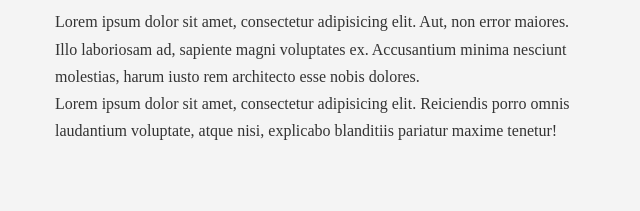
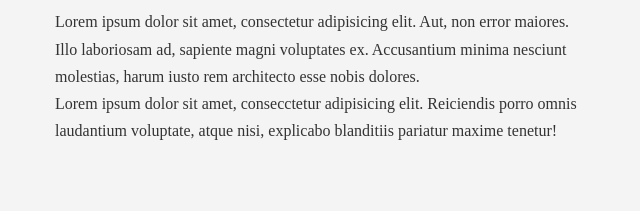
Before and after one commit to Martin-Sparks/first_website, a plain HTML site: page about.html in a window 1280 px wide. Shown: the part 136-347 px from the top of the page, 55-695 px from the left. Drawn offline with Linux system fonts and the light colour scheme.

Commit message:
simple text edit

```diff
--- a/about.html
+++ b/about.html
@@ -27,7 +27,7 @@
         <div class="info-left">
           <h1 class="l-heading"><span class="text-primary">About</span> CodeClan_</h1>
             <p>Lorem ipsum dolor sit amet, consectetur adipisicing elit. Aut, non error maiores. Illo laboriosam ad, sapiente magni voluptates ex. Accusantium minima nesciunt molestias, harum iusto rem architecto esse nobis dolores.</p>
-            <p>Lorem ipsum dolor sit amet, consectetur adipisicing elit. Reiciendis porro omnis laudantium voluptate, atque nisi, explicabo blanditiis pariatur maxime tenetur!</p>
+            <p>Lorem ipsum dolor sit amet, consecctetur adipisicing elit. Reiciendis porro omnis laudantium voluptate, atque nisi, explicabo blanditiis pariatur maxime tenetur!</p>
         </div>
         <div class="info-right">
           <img src="./img/computer.jpg" alt="CodeClan_">
```
